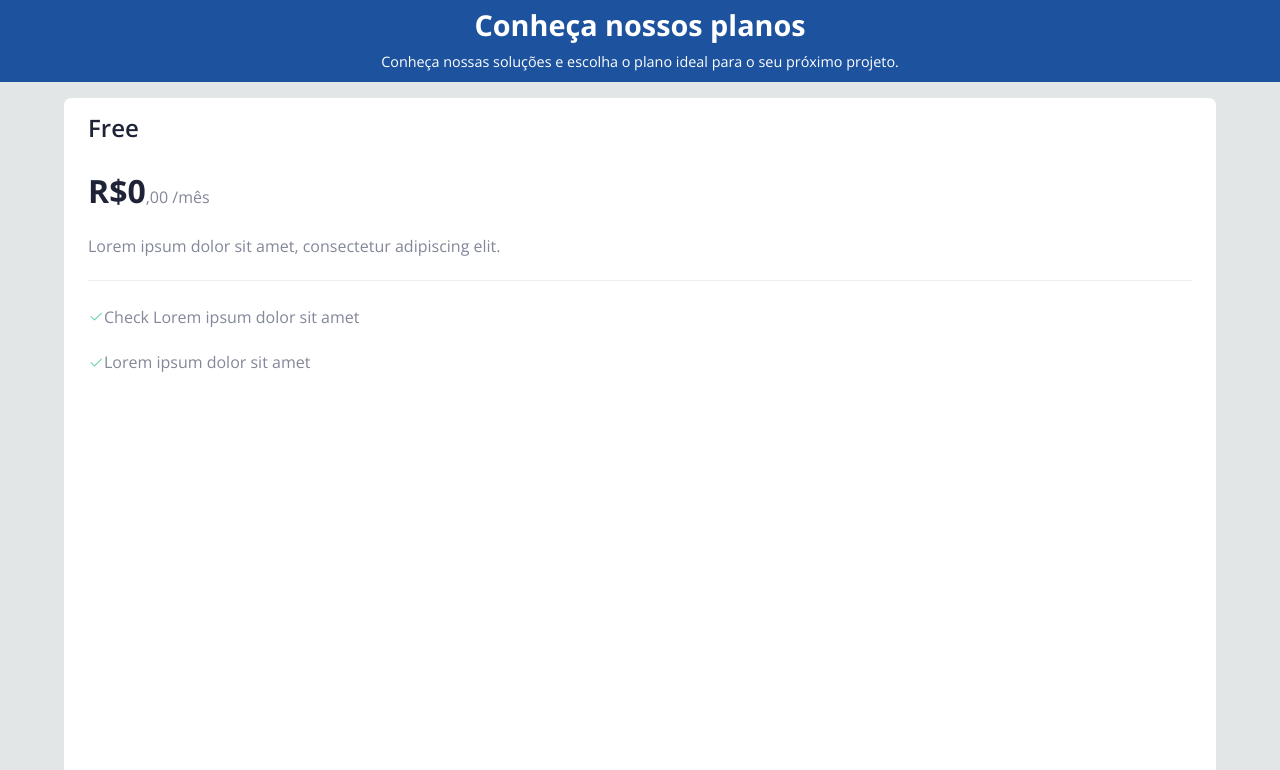
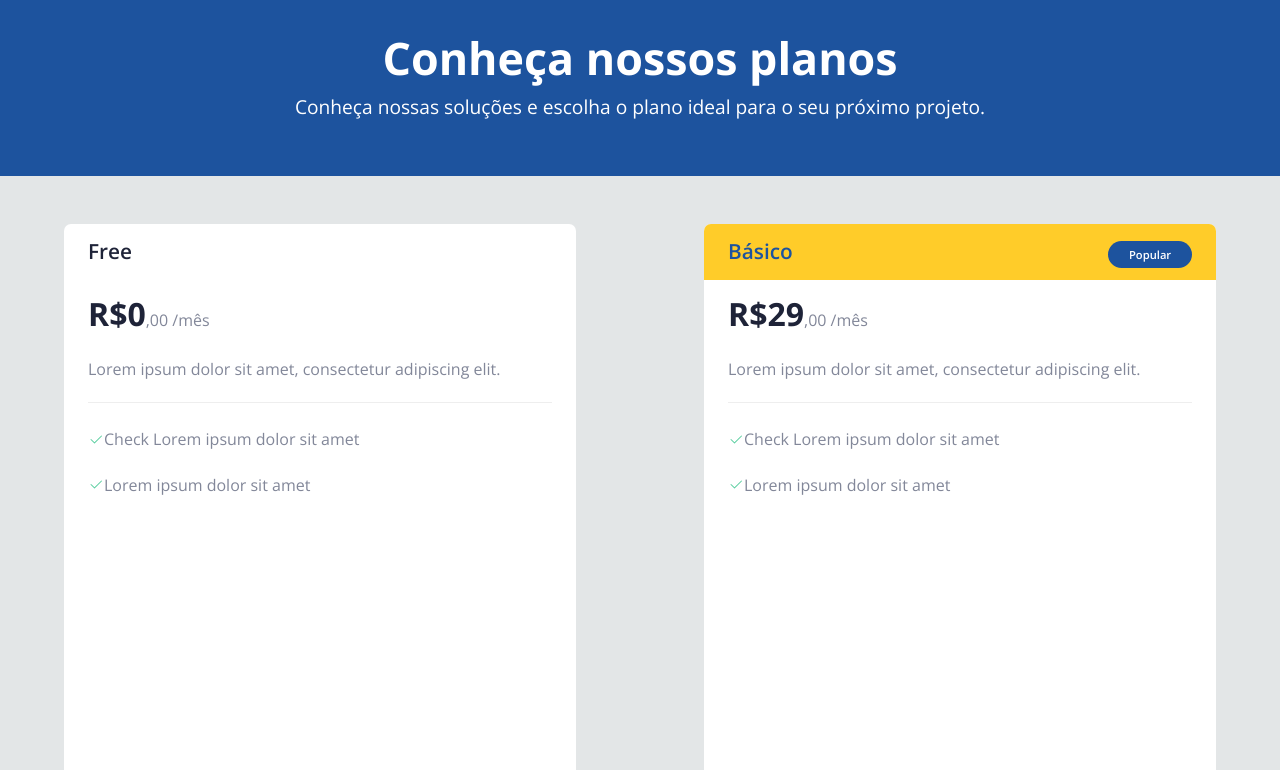
Before and after one commit to MacielDev/pricingTable, a plain HTML site: page index.html in a window 1280 px wide. Shown: the top 770 px of the page. Drawn offline with nearby package versions, Linux system fonts and the light colour scheme.

Commit message:
implementando design para tablet

```diff
--- a/assets/css/cards.css
+++ b/assets/css/cards.css
@@ -7,31 +7,38 @@
     margin-top: 1rem;
     width: 100%;
 }
-
 .cards__item {
     background-color: var(--write-principal);
     border-radius: 7px;
     box-sizing: border-box;
     margin-bottom: 1.9rem;
-    /* max-width: 440px; */
-    width: 90%;
+
 }
-
 .card__header {
-    /* border: solid 1px black; */
+    align-items: center;
     border-top-right-radius: 7px;
     border-top-left-radius: 7px;
     color: var(--black-principal);
-    font-size: 1.5rem;
+    display: flex;
+    font-size: 1.3rem;
     font-weight: 600;
+    justify-content: space-between;
     margin-bottom: 1rem;
     padding: 1rem 1.5rem;
 }
+.card__header___button{
+    background-color: var(--principal-blue);
+    color:var(--write-principal);
+    border-radius: 40px;
+    font-size:0.7rem;
+    font-weight: 600;
+    padding:0.4rem 1.3rem;
 
+}
 .card__header-active {
     background-color: var(--card-header-yellow);
+    color: var(--principal-blue);
 }
-
 .card {
     list-style-type: none;
     padding: 0 1.5rem;
@@ -74,12 +81,36 @@
     padding: 1rem 2rem;
     display: flex;
     justify-content: center;
+    color: var(--principal-blue);
 }
-
+.card__button:hover{
+    background: #1D539E;
+    color: var(--write-principal);
+}
 .card__button-link {
     text-transform: uppercase;
     text-decoration: none;
-    color: var(--principal-blue);
+    color:inherit;
     font-size: 1.3rem;
     text-align: center;
 }
+
+@media(min-width:343px){
+    .cards__item{
+        max-width: 352px;
+        width: 90%;
+    }
+}
+/* 768PX ATÉ 1024PX */
+@media(min-width:768px){
+    .cards {
+        flex-direction: row;
+        flex-wrap: wrap;
+        justify-content: space-around;
+    }
+    .cards__item {
+        max-width: 60%;
+        width: 40%;
+        margin-top: 2rem;
+    }
+}
--- a/assets/css/header.css
+++ b/assets/css/header.css
@@ -16,3 +16,18 @@
     margin: 0 auto;
     padding: .2rem;
 }
+
+/* 768PX ATÉ 1024PX */
+@media (min-width:768px){
+    .header{
+        height: 20vh;
+    }
+    .header__title{
+        font-size: 2.8rem;
+        padding-top: 1.5rem;
+    }
+    .header__description{
+        font-size: 1.2rem;
+        width: 62%;
+    }
+}
--- a/index.html
+++ b/index.html
@@ -61,7 +61,7 @@
             </ul>
         </article>
         <article class="cards__item">
-            <header class="card__header card__header-active">Básico</header>
+            <header class="card__header card__header-active"><span>Básico</span><span><a class="card__header___button">Popular</a></span></header>
             <ul class="card">
                 <li class="card__data">
                     <span class="card__price-integer">R$29</span>,00 /mês</li>
@@ -82,7 +82,7 @@
                     <span> Lorem ipsum dolor sit amet</span>
 
                 </li>
-                <li class="card__data card__button">
+                <li class="card__data card__button active">
                     <a href="" class="card__button-link">Assinar</a>
                 </li>
             </ul>
```
